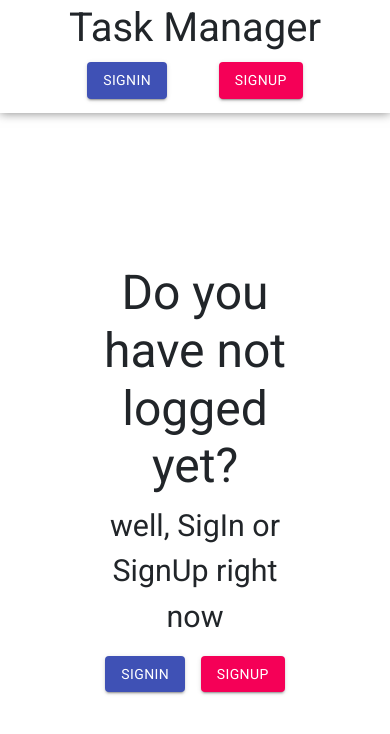
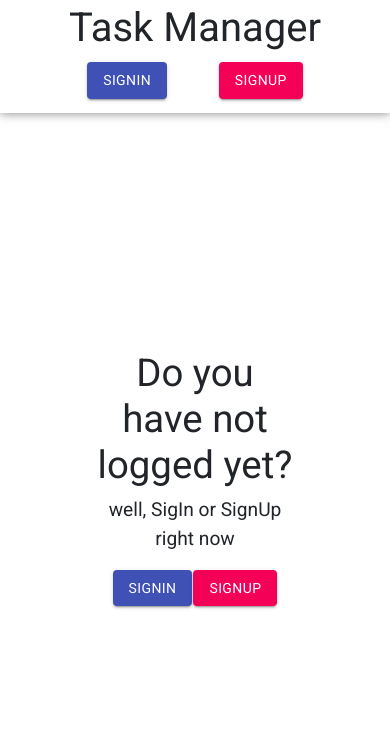
Before and after one commit to MarceloTV/Task-Manager-whit-nextJS, a Next.js app: page / in a window 390 px wide. Shown: the top 734 px of the page. Built offline with nearby package versions, Linux system fonts and the light colour scheme; no server answers.

Commit message:
Responsive fix v1

```diff
--- a/styles/Views/Main.module.css
+++ b/styles/Views/Main.module.css
@@ -14,10 +14,10 @@
     .btn_content {
         width: 85% !important;
     }
-}
-
-@media screen and (max-width: 400px){
-    .btn_content {
-        width: 100% !important;
+    .h2{
+        font-size: 2.4rem !important;
+    }
+    .p{
+        font-size: 1.2rem !important;
     }
 }
--- a/views/Main.js
+++ b/views/Main.js
@@ -51,8 +51,8 @@ class Main extends Component{
                 <Tasks user={this.state.user}/>
             :
                 <div className="w-50">
-                    <h2 style={styles.h2}>Do you have not logged yet?</h2>
-                    <p style={styles.p}>well, SigIn or SignUp right now</p>
+                    <h2 className={`${stylesCss.h2}`} style={styles.h2}>Do you have not logged yet?</h2>
+                    <p className={`${stylesCss.p}`} style={styles.p}>well, SigIn or SignUp right now</p>
                     <div className={`w-50 mx-auto d-flex justify-content-around ${stylesCss.btn_content}`}>
                         <Link href='/signin'>
                             <Button variant="contained" color="primary">
```
